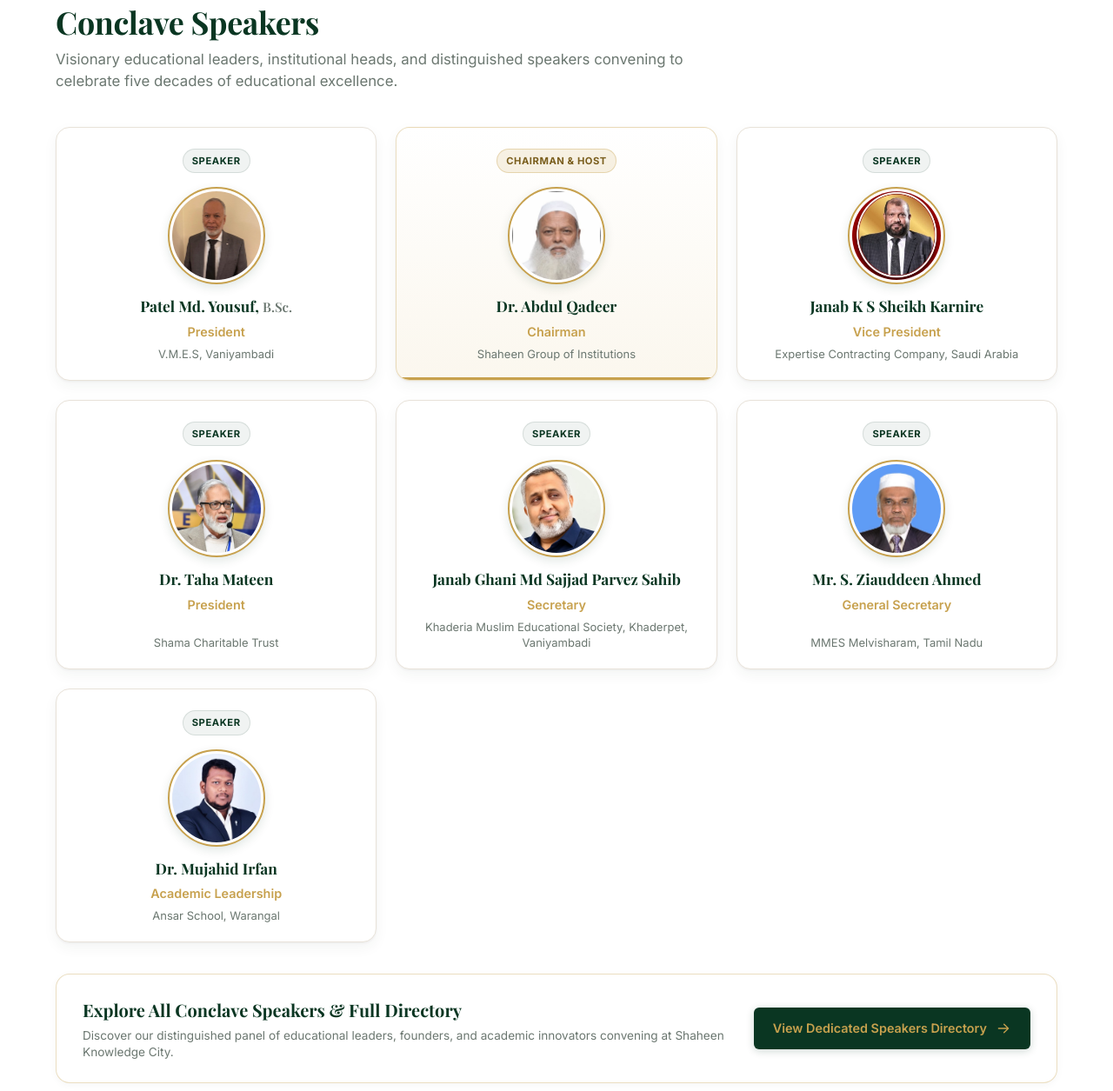
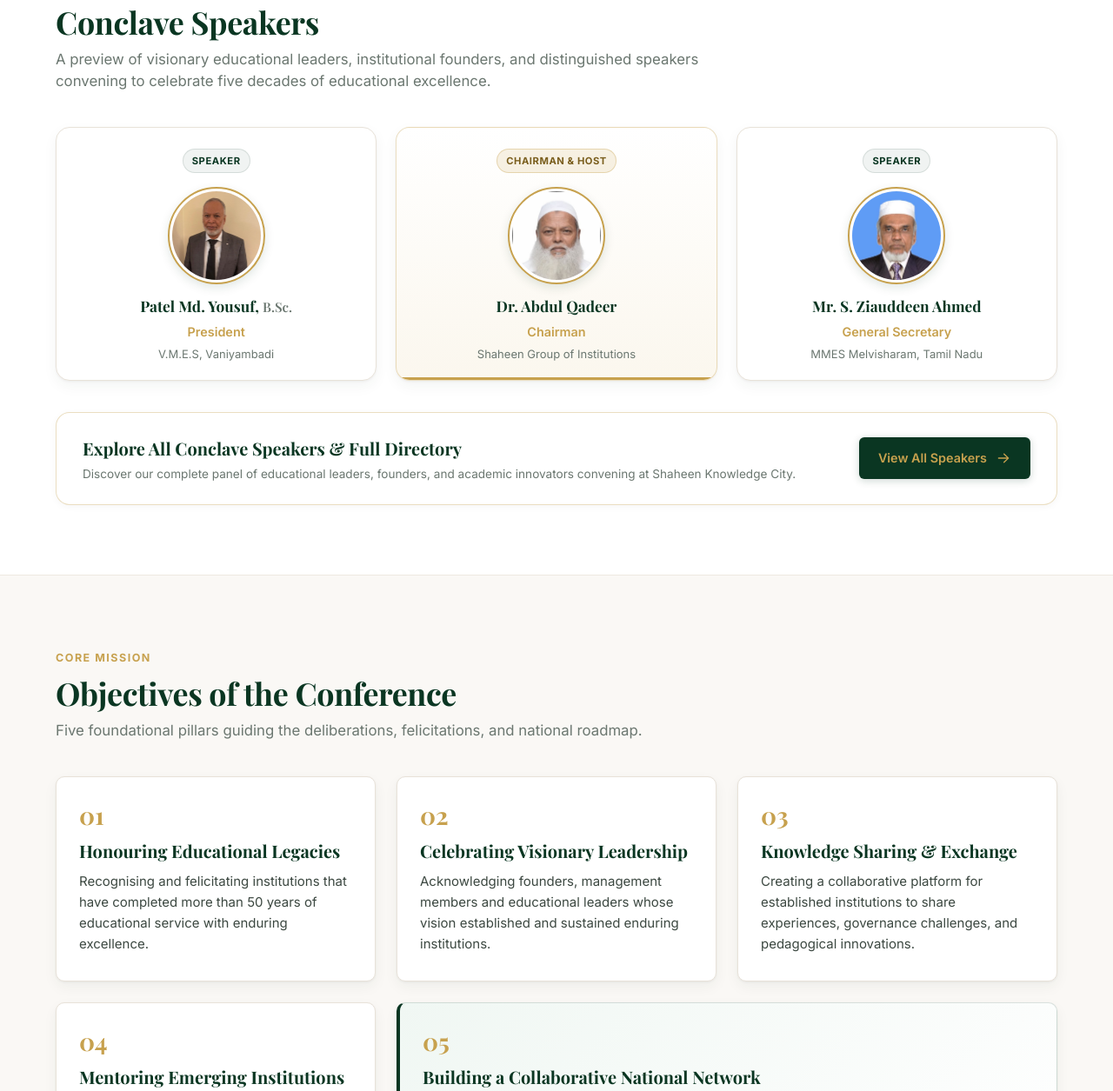
Before and after one commit to Numair25/conference-shaheen, a website built with Vite: page src/index.html in a window 1280 px wide. Shown: the part 3459-4714 px from the top of the page at 87% size. Built offline with nearby package versions, Linux system fonts and the light colour scheme; a web font is replaced by a local one.

Commit message:
feat(homepage): display curated preview of 3 speakers on homepage with prominent CTA to dedicated speakers directory

```diff
--- a/src/index.html
+++ b/src/index.html
@@ -324,7 +324,7 @@
           <div class="section-header-row">
             <span class="section-kicker">Eminent Leadership &amp; Speakers</span>
             <h2 class="section-title">Conclave Speakers</h2>
-            <p class="section-subtitle">Visionary educational leaders, institutional heads, and distinguished speakers convening to celebrate five decades of educational excellence.</p>
+            <p class="section-subtitle">A preview of visionary educational leaders, institutional founders, and distinguished speakers convening to celebrate five decades of educational excellence.</p>
           </div>
 
           <div class="patrons-grid">
@@ -358,52 +358,7 @@
               </div>
             </div>
 
-            <!-- Speaker 3: Janab K S Sheikh Karnire -->
-            <div class="patron-card">
-              <div class="patron-badge-wrap">
-                <span class="patron-badge">Speaker</span>
-              </div>
-              <div class="patron-avatar-frame">
-                <img src="/images/sheikh-karnire.jpg" alt="Janab K S Sheikh Karnire" class="patron-photo" loading="lazy" />
-              </div>
-              <div class="patron-details">
-                <h3 class="patron-name">Janab K S Sheikh Karnire</h3>
-                <p class="patron-role">Vice President</p>
-                <p class="patron-org">Expertise Contracting Company, Saudi Arabia</p>
-              </div>
-            </div>
-
-            <!-- Speaker 4: Dr. Taha Mateen -->
-            <div class="patron-card">
-              <div class="patron-badge-wrap">
-                <span class="patron-badge">Speaker</span>
-              </div>
-              <div class="patron-avatar-frame">
-                <img src="/images/dr-taha-mateen.jpg" alt="Dr. Taha Mateen" class="patron-photo" loading="lazy" />
-              </div>
-              <div class="patron-details">
-                <h3 class="patron-name">Dr. Taha Mateen</h3>
-                <p class="patron-role">President</p>
-                <p class="patron-org">Shama Charitable Trust</p>
-              </div>
-            </div>
-
-            <!-- Speaker 5: Janab Ghani Md Sajjad Parvez Sahib -->
-            <div class="patron-card">
-              <div class="patron-badge-wrap">
-                <span class="patron-badge">Speaker</span>
-              </div>
-              <div class="patron-avatar-frame">
-                <img src="/images/ghani-sajjad-parvez.jpg" alt="Janab Ghani Md Sajjad Parvez Sahib" class="patron-photo" loading="lazy" />
-              </div>
-              <div class="patron-details">
-                <h3 class="patron-name">Janab Ghani Md Sajjad Parvez Sahib</h3>
-                <p class="patron-role">Secretary</p>
-                <p class="patron-org">Khaderia Muslim Educational Society, Khaderpet, Vaniyambadi</p>
-              </div>
-            </div>
-
-            <!-- Speaker 6: Mr. S. Ziauddeen Ahmed -->
+            <!-- Speaker 3: Mr. S. Ziauddeen Ahmed -->
             <div class="patron-card">
               <div class="patron-badge-wrap">
                 <span class="patron-badge">Speaker</span>
@@ -417,31 +372,16 @@
                 <p class="patron-org">MMES Melvisharam, Tamil Nadu</p>
               </div>
             </div>
-
-            <!-- Speaker 7: Dr. Mujahid Irfan -->
-            <div class="patron-card">
-              <div class="patron-badge-wrap">
-                <span class="patron-badge">Speaker</span>
-              </div>
-              <div class="patron-avatar-frame">
-                <img src="/images/dr-mujahid-irfan.jpg" alt="Dr. Mujahid Irfan" class="patron-photo" loading="lazy" />
-              </div>
-              <div class="patron-details">
-                <h3 class="patron-name">Dr. Mujahid Irfan</h3>
-                <p class="patron-role">Academic Leadership</p>
-                <p class="patron-org">Ansar School, Warangal</p>
-              </div>
-            </div>
           </div>
 
           <!-- Bottom CTA to Dedicated Speakers Page -->
           <div class="patrons-footer-cta">
             <div class="patrons-cta-content">
               <h3 class="patrons-cta-title">Explore All Conclave Speakers &amp; Full Directory</h3>
-              <p class="patrons-cta-desc">Discover our distinguished panel of educational leaders, founders, and academic innovators convening at Shaheen Knowledge City.</p>
+              <p class="patrons-cta-desc">Discover our complete panel of educational leaders, founders, and academic innovators convening at Shaheen Knowledge City.</p>
             </div>
             <a href="/speakers/" class="btn-view-all-speakers">
-              <span>View Dedicated Speakers Directory</span>
+              <span>View All Speakers</span>
               <svg viewBox="0 0 20 20" fill="currentColor" width="18" height="18" aria-hidden="true">
                 <path fill-rule="evenodd" d="M3 10a.75.75 0 0 1 .75-.75h10.638L10.23 5.29a.75.75 0 1 1 1.04-1.08l5.5 5.25a.75.75 0 0 1 0 1.08l-5.5 5.25a.75.75 0 1 1-1.04-1.08l4.158-3.96H3.75A.75.75 0 0 1 3 10Z" clip-rule="evenodd" />
               </svg>
```
